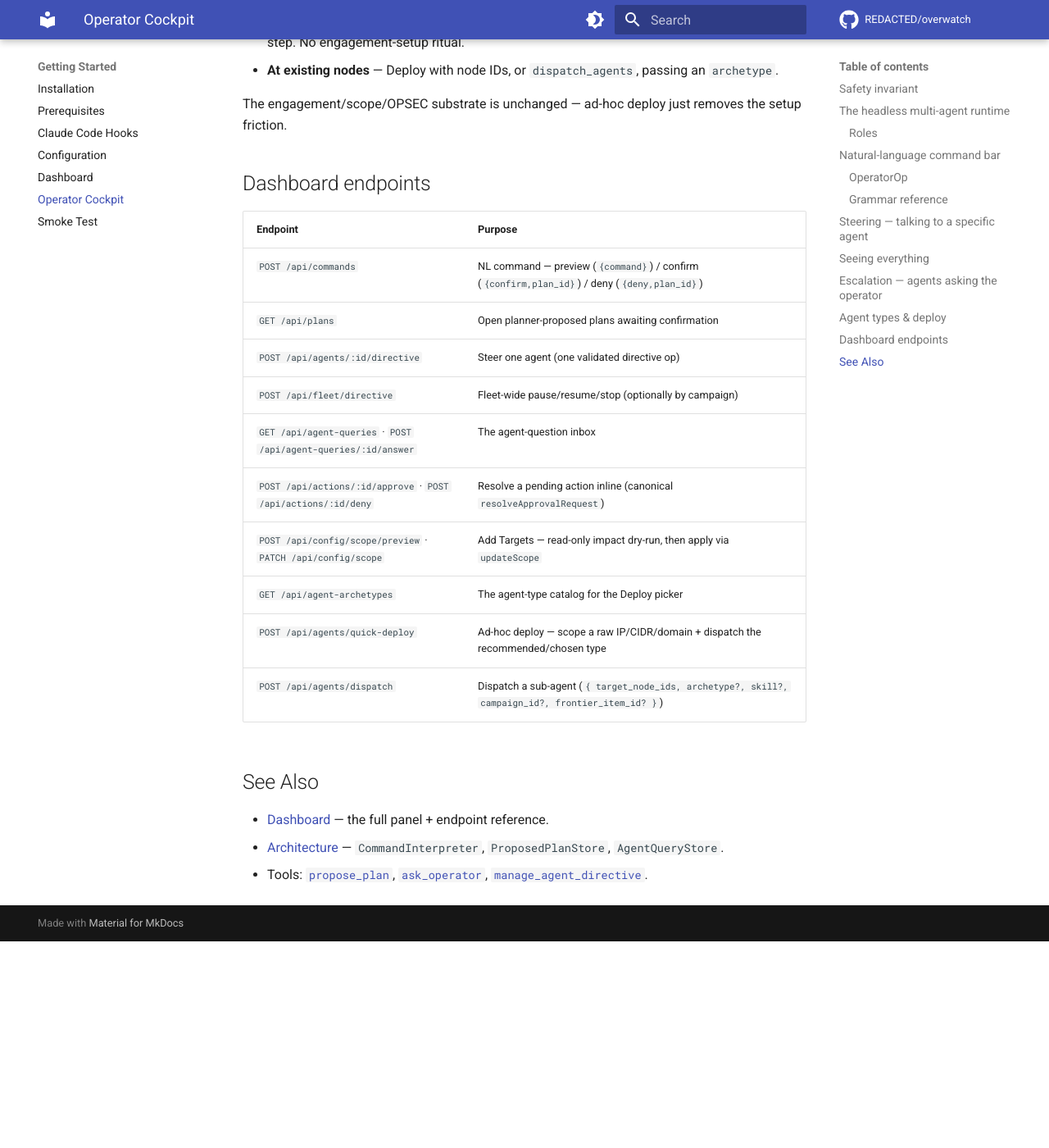
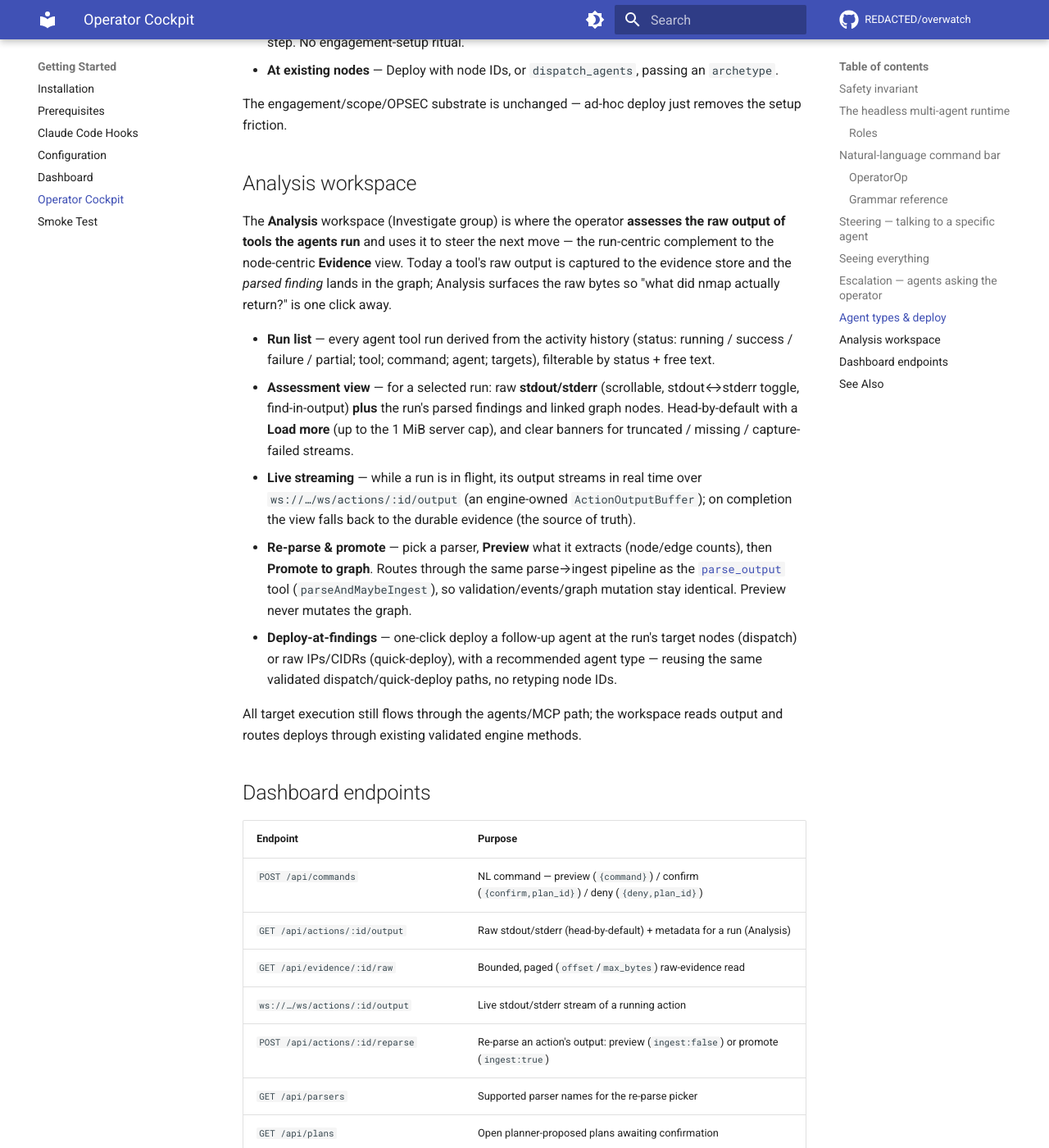
Before and after one commit to professor-moody/overwatch, an MkDocs documentation site: the page built from docs/operator-cockpit.md, in a window 1280 px wide and 1400 px high, scrolled down 4566 px. Shown: the whole window at 82% size. Built offline with MkDocs 1.6.1 and Material for MkDocs 9.7.7, drawn with Linux system fonts in a browser that asks for light colours; comment, search, counter and statistics services are not loaded; before the commit the page ends 5714 px from its top, so only the background shows below that.

Commit message:
docs: document the Analysis workspace (Slice F) (#31)
Document the shipped Analysis workspace across the bootstrap/offline docs and
the runtime prompt:

- operator-cockpit.md: an Analysis-workspace section (run list, assessment
  view, live streaming, re-parse & promote, deploy-at-findings) + its
  dashboard endpoints.
- dashboard.md: the new routes (output / evidence raw / reparse / parsers +
  the live-output WS) in the endpoint reference.
- prompt-generator.ts: add Analysis to the Investigate group and a one-line
  description in the runtime Dashboard guidance (the generated prompt wins at
  runtime; keeping it aligned per CLAUDE.md).
- multi-agent-roadmap.md: mark the Analysis workspace shipped; the
  Evidence/Analysis provenance consolidation remains the follow-up.

mkdocs build --strict clean; prompt-generator tests pass.

Co-authored-by: professor-moody <keys@nimbus.lan>

```diff
--- a/docs/operator-cockpit.md
+++ b/docs/operator-cockpit.md
@@ -97,11 +97,28 @@ The system **recommends** a type for a target (`recommendArchetype`, mirroring t
 
 The engagement/scope/OPSEC substrate is unchanged — ad-hoc deploy just removes the setup friction.
 
+## Analysis workspace {#analysis}
+
+The **Analysis** workspace (Investigate group) is where the operator **assesses the raw output of tools the agents run** and uses it to steer the next move — the run-centric complement to the node-centric **Evidence** view. Today a tool's raw output is captured to the evidence store and the *parsed finding* lands in the graph; Analysis surfaces the raw bytes so "what did nmap actually return?" is one click away.
+
+- **Run list** — every agent tool run derived from the activity history (status: running / success / failure / partial; tool; command; agent; targets), filterable by status + free text.
+- **Assessment view** — for a selected run: raw **stdout/stderr** (scrollable, stdout↔stderr toggle, find-in-output) **plus** the run's parsed findings and linked graph nodes. Head-by-default with a **Load more** (up to the 1 MiB server cap), and clear banners for truncated / missing / capture-failed streams.
+- **Live streaming** — while a run is in flight, its output streams in real time over `ws://…/ws/actions/:id/output` (an engine-owned `ActionOutputBuffer`); on completion the view falls back to the durable evidence (the source of truth).
+- **Re-parse & promote** — pick a parser, **Preview** what it extracts (node/edge counts), then **Promote to graph**. Routes through the same parse→ingest pipeline as the [`parse_output`](tools/parse-output.md) tool (`parseAndMaybeIngest`), so validation/events/graph mutation stay identical. Preview never mutates the graph.
+- **Deploy-at-findings** — one-click deploy a follow-up agent at the run's target nodes (dispatch) or raw IPs/CIDRs (quick-deploy), with a recommended agent type — reusing the same validated dispatch/quick-deploy paths, no retyping node IDs.
+
+All target execution still flows through the agents/MCP path; the workspace reads output and routes deploys through existing validated engine methods.
+
 ## Dashboard endpoints
 
 | Endpoint | Purpose |
 |----------|---------|
 | `POST /api/commands` | NL command — preview (`{command}`) / confirm (`{confirm,plan_id}`) / deny (`{deny,plan_id}`) |
+| `GET /api/actions/:id/output` | Raw stdout/stderr (head-by-default) + metadata for a run (Analysis) |
+| `GET /api/evidence/:id/raw` | Bounded, paged (`offset`/`max_bytes`) raw-evidence read |
+| `ws://…/ws/actions/:id/output` | Live stdout/stderr stream of a running action |
+| `POST /api/actions/:id/reparse` | Re-parse an action's output: preview (`ingest:false`) or promote (`ingest:true`) |
+| `GET /api/parsers` | Supported parser names for the re-parse picker |
 | `GET /api/plans` | Open planner-proposed plans awaiting confirmation |
 | `POST /api/agents/:id/directive` | Steer one agent (one validated directive op) |
 | `POST /api/fleet/directive` | Fleet-wide pause/resume/stop (optionally by campaign) |
```
Also changed, not shown: docs/dashboard.md (+5 -0 lines), docs/multi-agent-roadmap.md (+5 -2 lines), 1 other file.
